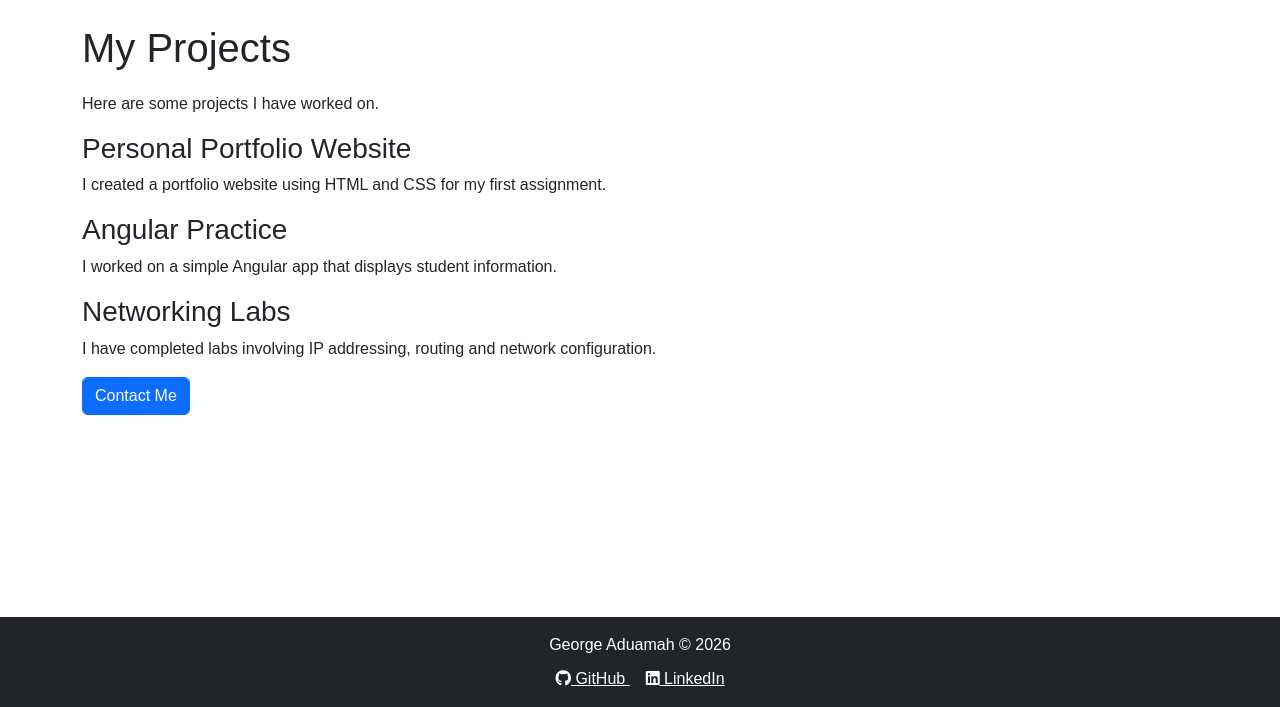
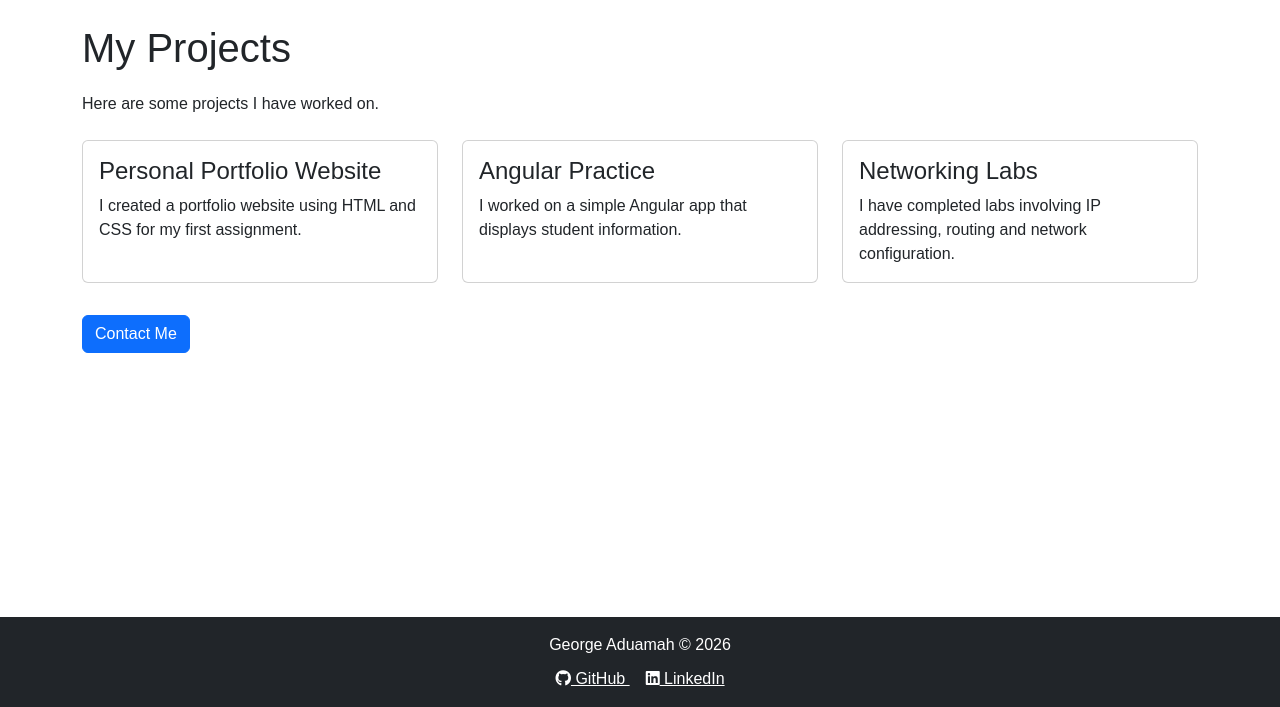
Before and after one commit to goaduamah/express-portfolio, a Node server app: page /projects in a window 1280 px wide. Shown: the part 93-800 px from the top of the page. Run offline with Node 20, Linux system fonts and the light colour scheme.

Commit message:
added cards to projects page

```diff
--- a/views/projects.ejs
+++ b/views/projects.ejs
@@ -5,15 +5,46 @@
 
 <p>Here are some projects I have worked on.</p>
 
-<h3>Personal Portfolio Website</h3>
-<p>I created a portfolio website using HTML and CSS for my first assignment.</p>
+<div class="row mt-4">
 
-<h3>Angular Practice</h3>
-<p>I worked on a simple Angular app that displays student information.</p>
+    <div class="col-md-4 mb-3">
+        <div class="card h-100">
+            <div class="card-body">
+                <h4 class="card-title">Personal Portfolio Website</h4>
+                <p class="card-text">
+                    I created a portfolio website using HTML and CSS
+                    for my first assignment.
+                </p>
+            </div>
+        </div>
+    </div>
 
-<h3>Networking Labs</h3>
-<p>I have completed labs involving IP addressing, routing and network configuration.</p>
+    <div class="col-md-4 mb-3">
+        <div class="card h-100">
+            <div class="card-body">
+                <h4 class="card-title">Angular Practice</h4>
+                <p class="card-text">
+                    I worked on a simple Angular app that displays
+                    student information.
+                </p>
+            </div>
+        </div>
+    </div>
 
-<a href="/contact" class="btn btn-primary">Contact Me</a>
+    <div class="col-md-4 mb-3">
+        <div class="card h-100">
+            <div class="card-body">
+                <h4 class="card-title">Networking Labs</h4>
+                <p class="card-text">
+                    I have completed labs involving IP addressing,
+                    routing and network configuration.
+                </p>
+            </div>
+        </div>
+    </div>
+
+</div>
+
+<a href="/contact" class="btn btn-primary mt-3">Contact Me</a>
 
 <%- include('partials/footer') %>
```
